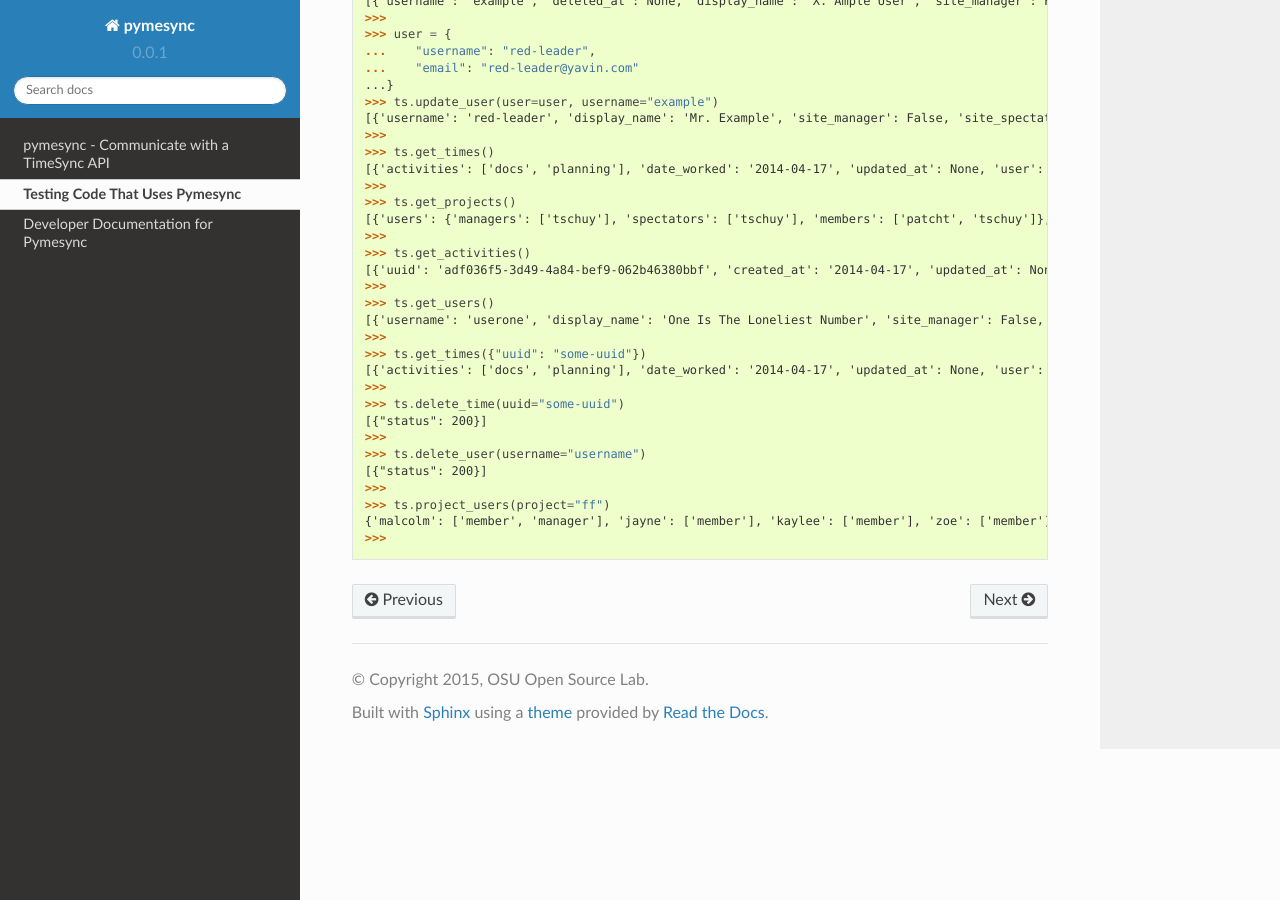
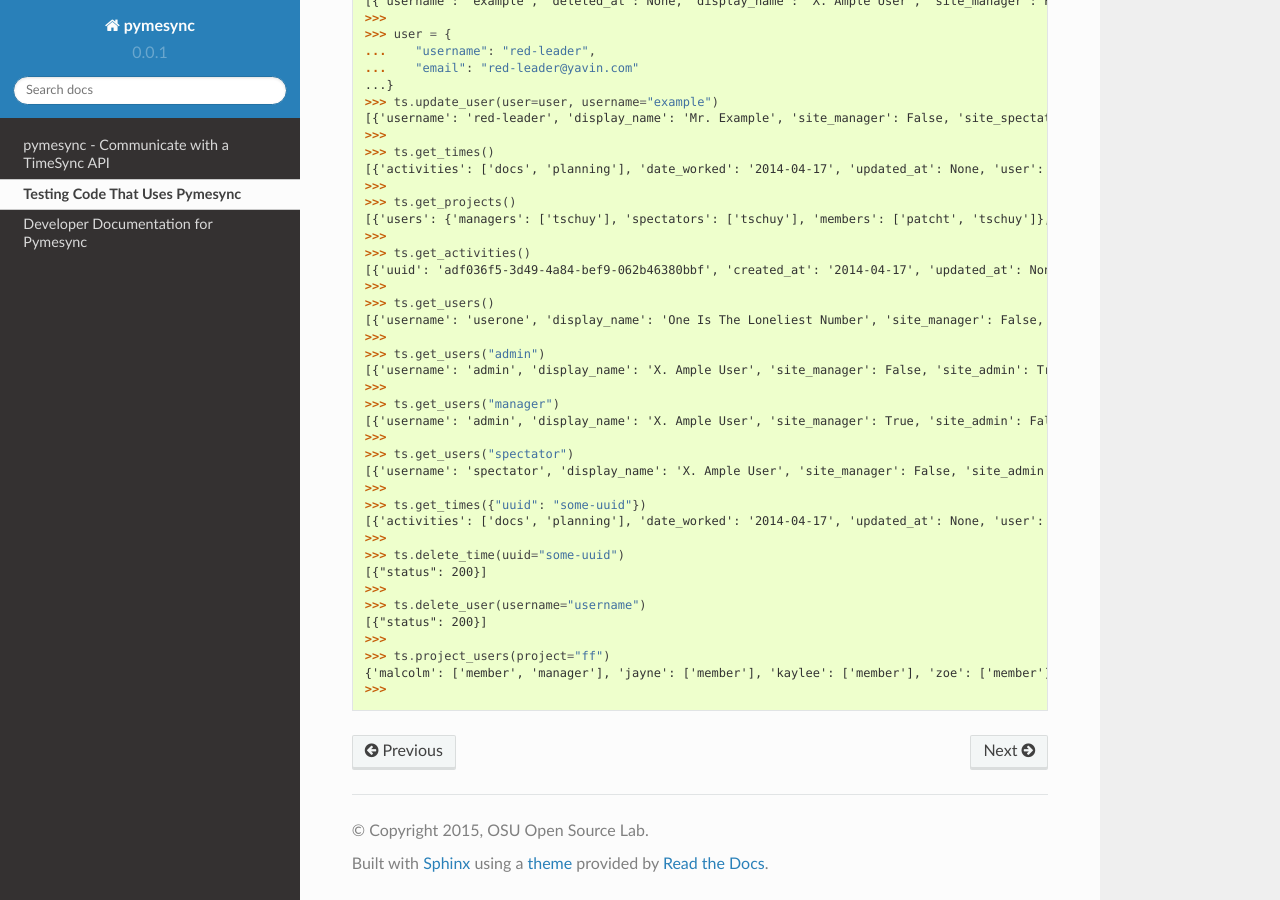
Before and after one commit to osuosl/pymesync, a Sphinx documentation site: the page built from docs/source/testing.rst, in a window 1280 px wide and 900 px high, scrolled down 2363 px. Built offline with Sphinx 7.4.7 and the Read the Docs theme 2.0.0, drawn with Linux system fonts in a browser that asks for light colours.

Commit message:
Add mocked permissions to docs

```diff
--- a/docs/source/testing.rst
+++ b/docs/source/testing.rst
@@ -148,6 +148,15 @@ An (almost) exhaustive example of test mode:
   >>> ts.get_users()
   [{'username': 'userone', 'display_name': 'One Is The Loneliest Number', 'site_manager': False, 'site_admin': False, 'site_spectator': False, 'created_at': '2015-02-29', 'active': True, 'deleted_at': None, 'email': 'exampleone@example.com'}, {'username': 'usertwo', 'display_name': 'Two Can Be As Bad As One', 'site_admin': False, 'created_at': '2015-02-29', 'active': True, 'deleted_at': None, 'email': 'exampletwo@example.com'}, {'username': 'userthree', 'display_name': "Yes It's The Saddest Experience", 'site_admin': False, 'created_at': '2015-02-29', 'active': True, 'deleted_at': None, 'email': 'examplethree@example.com'}, {'username': 'userfour', 'display_name': "You'll Ever Do", 'site_admin': False, 'created_at': '2015-02-29', 'active': True, 'deleted_at': None, 'email': 'examplefour@example.com'}]
   >>>
+  >>> ts.get_users("admin")
+  [{'username': 'admin', 'display_name': 'X. Ample User', 'site_manager': False, 'site_admin': True, 'site_spectator': False, 'created_at': '2015-02-29', 'active': True, 'deleted_at': None, 'email': 'example@example.com'}]
+  >>>
+  >>> ts.get_users("manager")
+  [{'username': 'admin', 'display_name': 'X. Ample User', 'site_manager': True, 'site_admin': False, 'site_spectator': False, 'created_at': '2015-02-29', 'active': True, 'deleted_at': None, 'email': 'example@example.com'}]
+  >>>
+  >>> ts.get_users("spectator")
+  [{'username': 'spectator', 'display_name': 'X. Ample User', 'site_manager': False, 'site_admin': False, 'site_spectator': True, 'created_at': '2015-02-29', 'active': True, 'deleted_at': None, 'email': 'example@example.com'}]
+  >>>
   >>> ts.get_times({"uuid": "some-uuid"})
   [{'activities': ['docs', 'planning'], 'date_worked': '2014-04-17', 'updated_at': None, 'user': 'userone', 'duration': 12, 'deleted_at': None, 'uuid': 'some-uuid', 'notes': 'Worked on documentation.', 'project': ['ganeti-webmgr', 'gwm'], 'issue_uri': 'https://github.com/osuosl/ganeti_webmgr', 'created_at': '2014-04-17', 'revision': 1}]
   >>>
```
